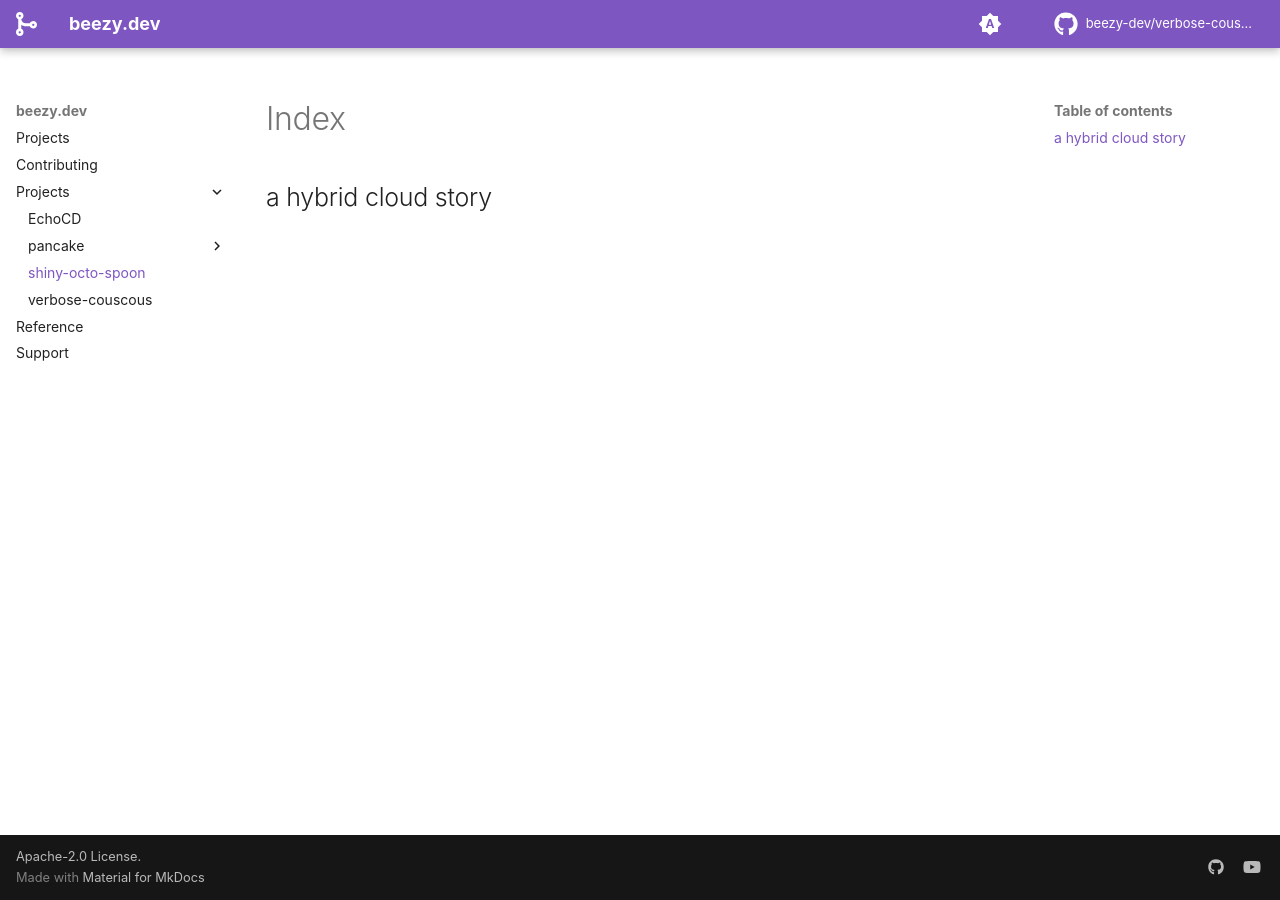
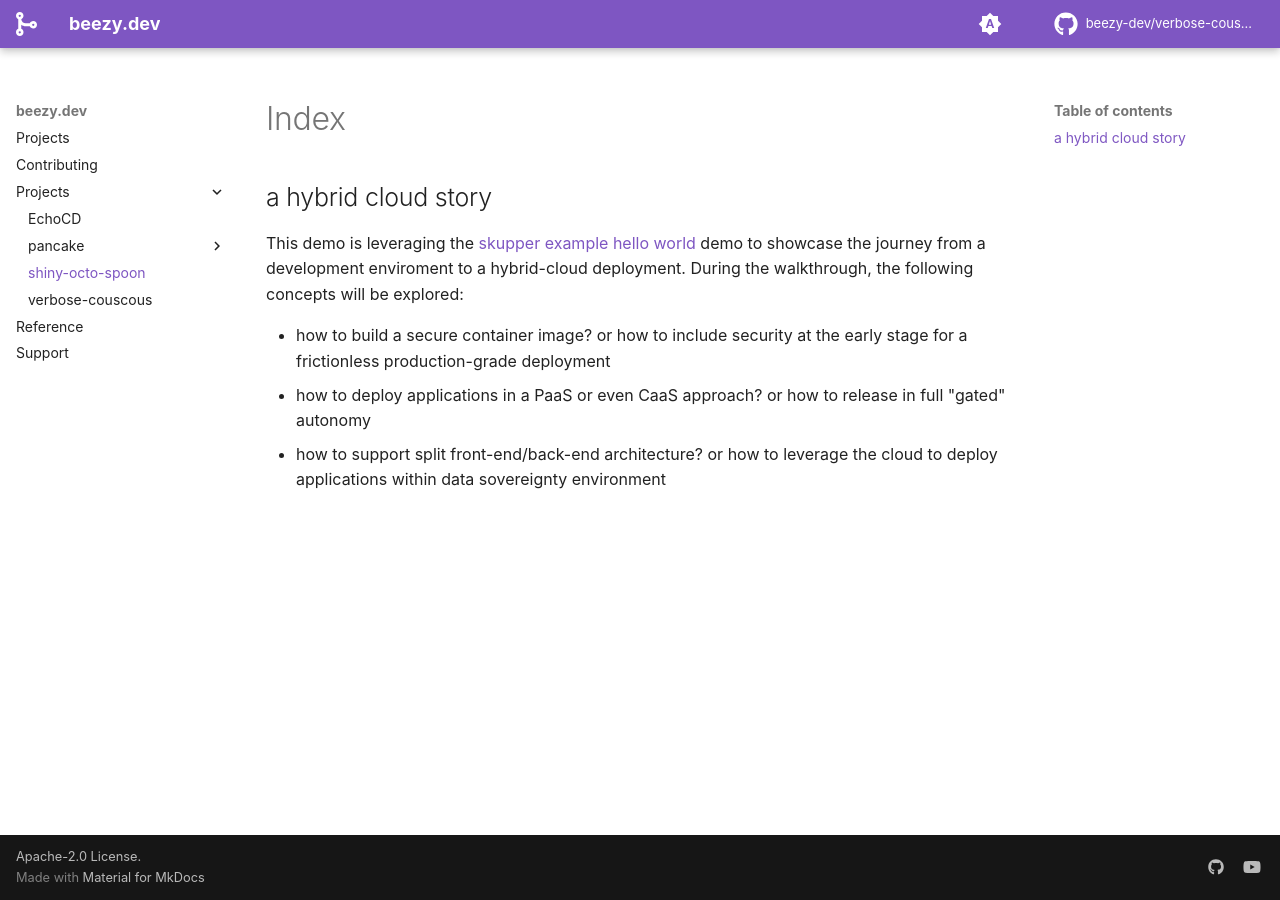
Before and after one commit to beezy-dev/verbose-couscous, an MkDocs documentation site: the page built from docs/shiny-octo-spoon/index.md, in a window 1280 px wide. Built offline with MkDocs 1.6.1 and Material for MkDocs 9.7.7, drawn with Linux system fonts in a browser that asks for light colours; some web fonts are replaced; comment, search, counter and statistics services are not loaded.

Commit message:
shiny-octo-spoon content

```diff
--- a/docs/shiny-octo-spoon/index.md
+++ b/docs/shiny-octo-spoon/index.md
@@ -1,2 +1,8 @@
 
 ## a hybrid cloud story
+
+This demo is leveraging the [skupper example hello world](https://github.com/skupperproject/skupper-example-hello-world) demo to showcase the journey from a development enviroment to a hybrid-cloud deployment. During the walkthrough, the following concepts will be explored:
+
+- how to build a secure container image? or how to include security at the early stage for a frictionless production-grade deployment
+- how to deploy applications in a PaaS or even CaaS approach? or how to release in full "gated" autonomy
+- how to support split front-end/back-end architecture? or how to leverage the cloud to deploy applications within data sovereignty environment
```
